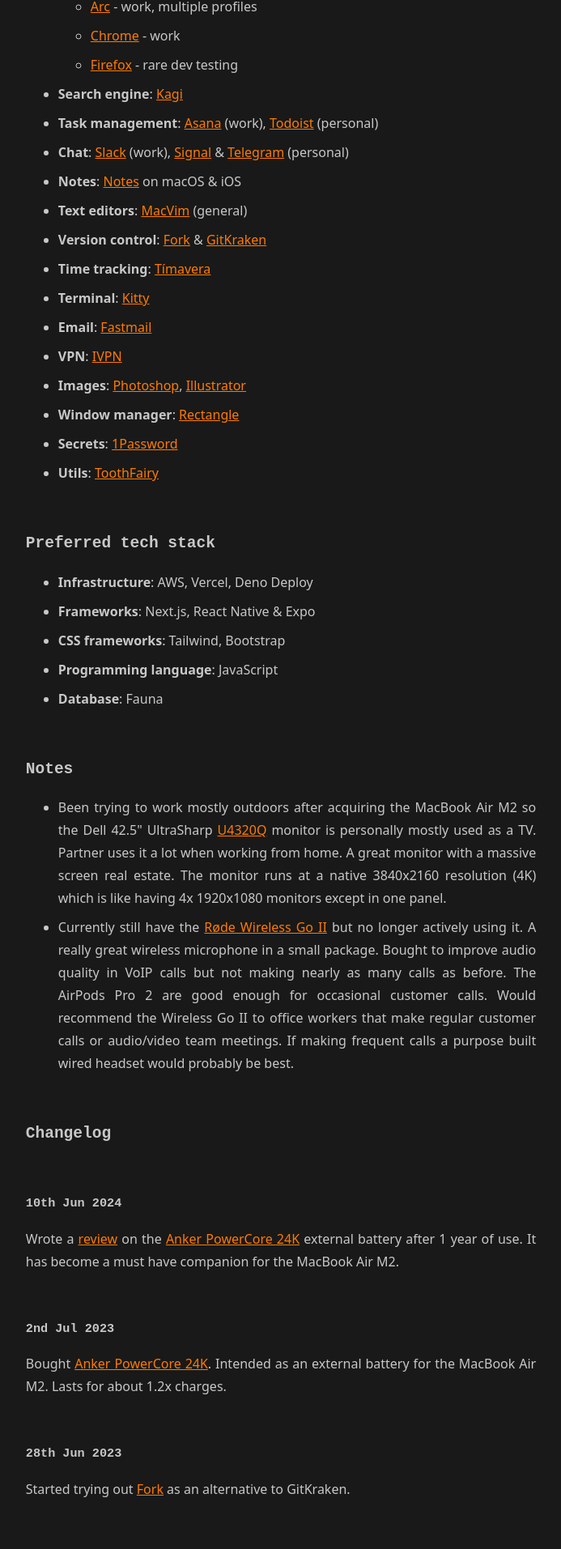
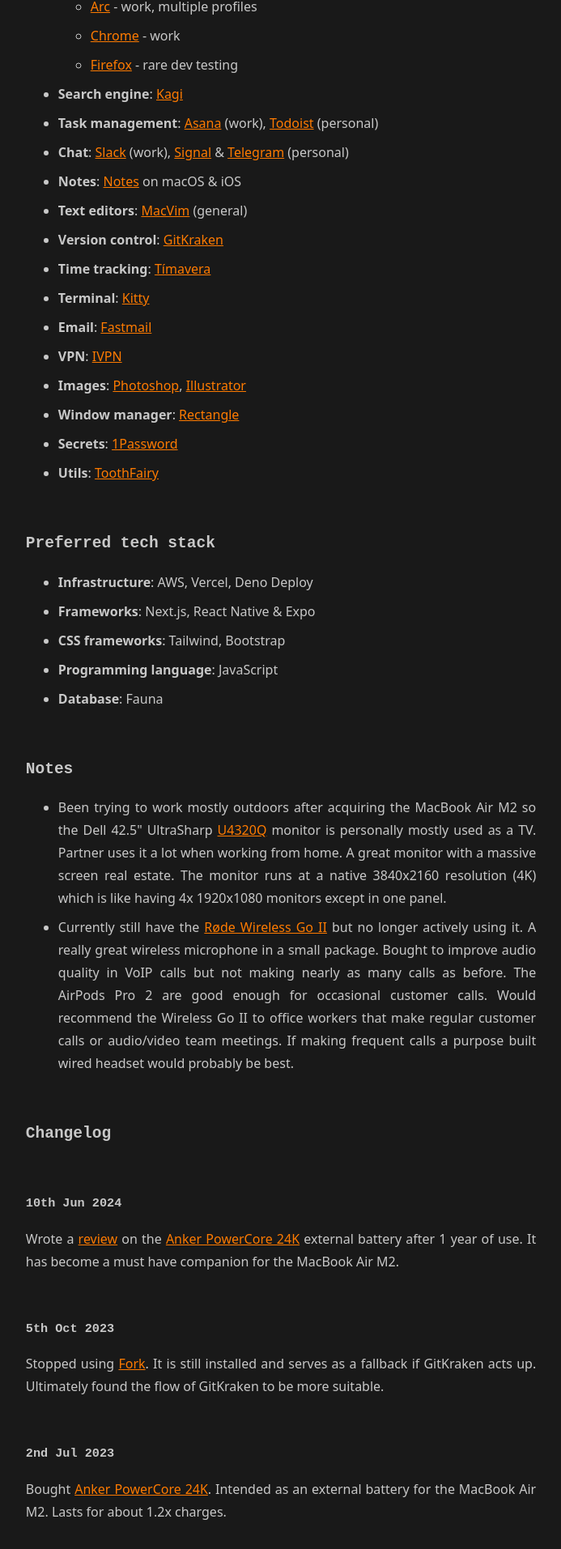
Before and after one commit to jonrh/jonrh.is, a Next.js app: page /tools in a window 1280 px wide. Shown: the part 1411-3324 px from the top of the page at 81% size, without its empty margins (293-986 px from the left). Built offline with nearby package versions, Linux system fonts and the light colour scheme.

Commit message:
Stopped using Fork
Stopped using it some while ago. October 5th is a best guess. Used Fork for about 3 months but then went back to GitKraken.

```diff
--- a/pages/tools.js
+++ b/pages/tools.js
@@ -116,7 +116,7 @@
         <li><strong>Chat</strong>: <a href="https://slack.com">Slack</a> (work), <a href="https://www.signal.org">Signal</a> & <a href="https://telegram.org">Telegram</a> (personal)</li>
         <li><strong>Notes</strong>: <a href="(https://en.wikipedia.org/wiki/Notes_(Apple)">Notes</a> on macOS & iOS</li>
         <li><strong>Text editors</strong>: <a href="https://github.com/macvim-dev/macvim">MacVim</a> (general)</li>
-        <li><strong>Version control</strong>: <Fork /> & <a href="https://www.gitkraken.com/">GitKraken</a></li>
+        <li><strong>Version control</strong>: <a href="https://www.gitkraken.com/">GitKraken</a></li>
         <li><strong>Time tracking</strong>: <a href="https://timavera.com/">Tímavera</a></li>
         <li><strong>Terminal</strong>: <a href="https://sw.kovidgoyal.net/kitty/">Kitty</a></li>
         <li><strong>Email</strong>: <a href="https://www.fastmail.com">Fastmail</a></li>
@@ -167,6 +167,13 @@
         Wrote a <a href="/anker-powercore-24k-review">review</a> on
         the <AnkerPowerCore24K/> external battery after 1 year of use. It has
         become a must have companion for the MacBook Air M2.
+      </p>
+
+      <h3>5th Oct 2023</h3>
+      <p>
+        Stopped using <Fork />. It is still installed and serves as a fallback
+        if GitKraken acts up. Ultimately found the flow of GitKraken to be
+        more suitable.
       </p>
 
       <h3>2nd Jul 2023</h3>
```
